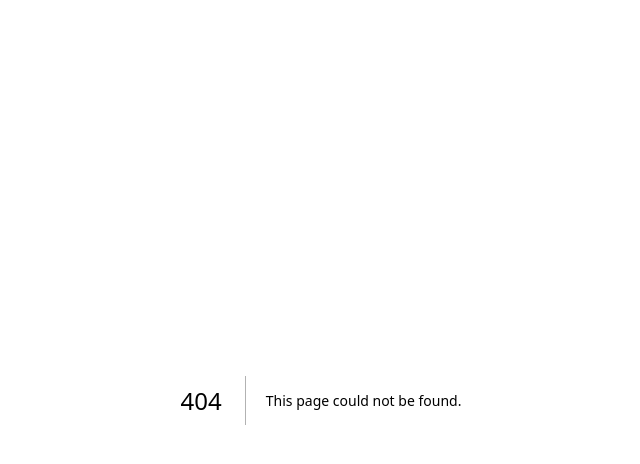
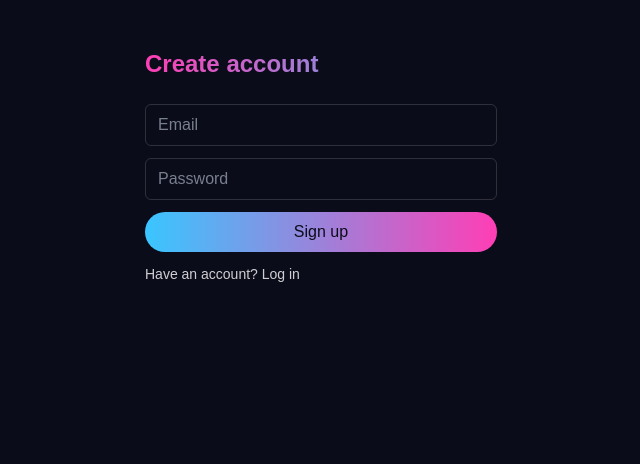
Before and after one commit to averagegio/clankthat, a Next.js app: page /auth in a window 1280 px wide. Before the commit this address had no page. Shown: the top 464 px of the page, without its empty margins (319-959 px from the left). Built offline with nearby package versions, Linux system fonts and the light colour scheme.

Commit message:
feat: auth page and CTA link

```diff
--- /dev/null
+++ b/app/auth/page.jsx
@@ -0,0 +1,62 @@
+"use client";
+
+import { useState } from "react";
+
+async function post(url, data) {
+  const res = await fetch(url, { method: "POST", headers: { "Content-Type": "application/json" }, body: JSON.stringify(data) });
+  if (!res.ok) throw new Error(await res.text());
+  return res.json();
+}
+
+export default function AuthPage() {
+  const [email, setEmail] = useState("");
+  const [password, setPassword] = useState("");
+  const [mode, setMode] = useState("signup");
+  const [msg, setMsg] = useState("");
+
+  async function submit(e) {
+    e.preventDefault();
+    setMsg("");
+    try {
+      const endpoint = mode === "signup" ? "/api/auth/signup" : "/api/auth/login";
+      await post(endpoint, { email, password });
+      setMsg("Success! You are signed in.");
+    } catch (err) {
+      setMsg(String(err.message || err));
+    }
+  }
+
+  return (
+    <div className="mx-auto max-w-sm px-4 pt-12">
+      <h1 className="text-2xl font-semibold neon-heading">{mode === "signup" ? "Create account" : "Sign in"}</h1>
+
+      <form onSubmit={submit} className="mt-6 grid gap-3">
+        <input
+          className="rounded-md border border-white/15 bg-transparent px-3 py-2"
+          placeholder="Email"
+          type="email"
+          value={email}
+          onChange={(e) => setEmail(e.target.value)}
+          required
+        />
+        <input
+          className="rounded-md border border-white/15 bg-transparent px-3 py-2"
+          placeholder="Password"
+          type="password"
+          value={password}
+          onChange={(e) => setPassword(e.target.value)}
+          required
+        />
+        <button className="rounded-full px-4 py-2 btn-neon-primary" type="submit">
+          {mode === "signup" ? "Sign up" : "Log in"}
+        </button>
+      </form>
+
+      <button className="mt-3 text-sm text-white/80 hover:underline" onClick={() => setMode(mode === "signup" ? "login" : "signup")}>
+        {mode === "signup" ? "Have an account? Log in" : "New here? Create an account"}
+      </button>
+
+      {msg && <p className="mt-4 text-sm text-white/80">{msg}</p>}
+    </div>
+  );
+}
--- a/app/page.js
+++ b/app/page.js
@@ -65,7 +65,7 @@ export default function Home() {
               private, and designed for real connection.
             </p>
             <div className="mt-4 flex gap-3">
-              <a className="rounded-full px-4 py-2 text-sm font-medium btn-neon-primary" href="#get-started">Get started</a>
+              <a className="rounded-full px-4 py-2 text-sm font-medium btn-neon-primary" href="/auth">Get started</a>
               <a className="rounded-full px-4 py-2 text-sm font-medium btn-neon-outline border" href="#learn-more">Learn more</a>
             </div>
           </div>
```
